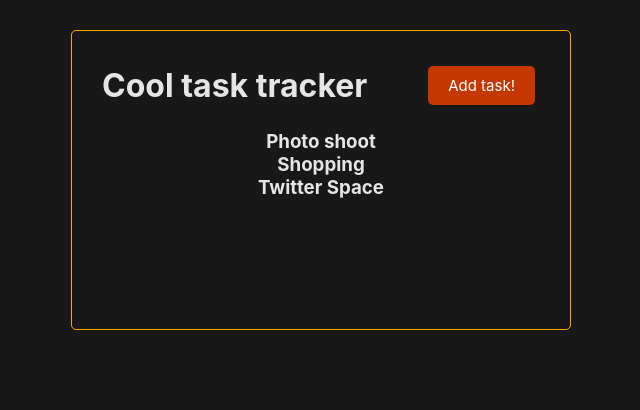
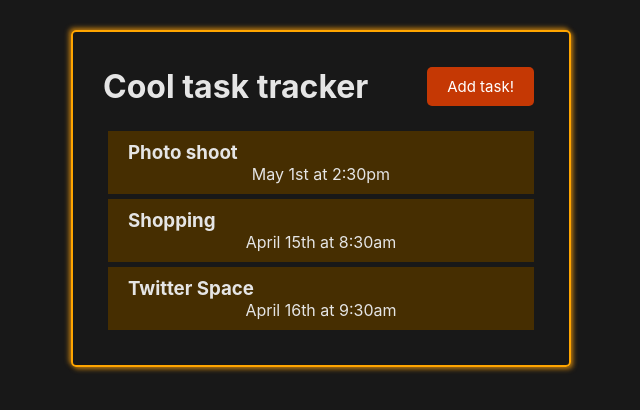
Before and after one commit to Yudai-creator/react-task-tracker-app, a React (Create React App) app: page / in a window 1280 px wide. Shown: the top 410 px of the page, without its empty margins (319-959 px from the left). Built offline with nearby package versions, Linux system fonts and the light colour scheme.

Commit message:
rendering multiple task components

```diff
--- a/package.json
+++ b/package.json
@@ -6,6 +6,7 @@
     "cra-template": "1.1.3",
     "react": "^18.0.0",
     "react-dom": "^18.0.0",
+    "react-icons": "^4.3.1",
     "react-scripts": "5.0.0"
   },
   "scripts": {
--- /dev/null
+++ b/src/components/TaskComp.js
@@ -0,0 +1,10 @@
+const TaskComp = ({task}) => {
+    return (
+        <div className="task">
+            <h3>{task.text}</h3>
+            <p>{task.day}</p>
+        </div>
+     );
+}
+
+export default TaskComp;
--- a/src/components/Tasks.js
+++ b/src/components/Tasks.js
@@ -1,11 +1,11 @@
-
+import TaskComp from "./TaskComp";
 
 const Tasks = ({tasks}) => {
-
-
     return (
         <div>
-            {tasks.map((task) => (<h3 key={task.id}>{task.text}</h3>))}
+            {tasks.map((task) => (
+            <TaskComp key={task.id} task={task}/>
+            ))}
         </div>
      );
 }
--- a/src/index.css
+++ b/src/index.css
@@ -26,9 +26,11 @@ code {
   margin: 30px auto;
   overflow: auto;
   min-height: 300px;
-  border: 1px solid orange;
+  border: 2px solid orange;
   padding: 30px;
   border-radius: 5px;
+
+  box-shadow: 2px 2px 5px rgb(180, 118, 17), -2px -2px 5px rgb(180, 118, 17);
 }
 
 .header{
@@ -66,18 +68,18 @@ code {
   width: 100%;
 }
 
-tasks{
-  background: #f4f4f4;
+.task{
+  background: rgb(70, 46, 1);
   margin: 5px;
   padding: 10px 20px;
   cursor: pointer;
 }
 
-.tasks.reminder{
-  border-left: 5px solid green;
+.task .reminder{
+  border-left: 5px solid orange;
 }
 
-.tasks h3{
+.task h3{
   display: flex;
   align-items: center;
   justify-content: space-between;
```
Also changed, not shown: 1 other file (tests, documents, lock files or other folders).
